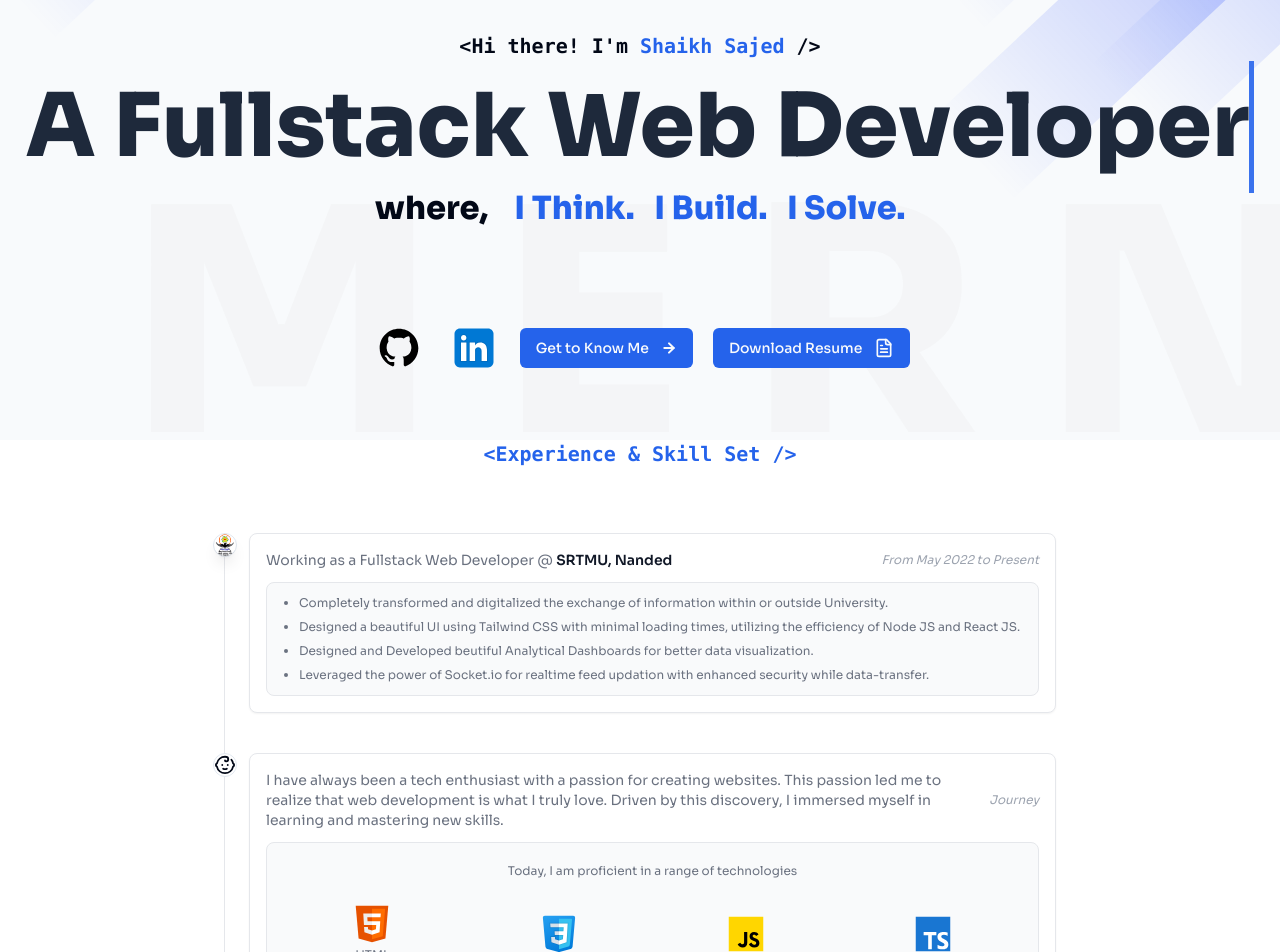
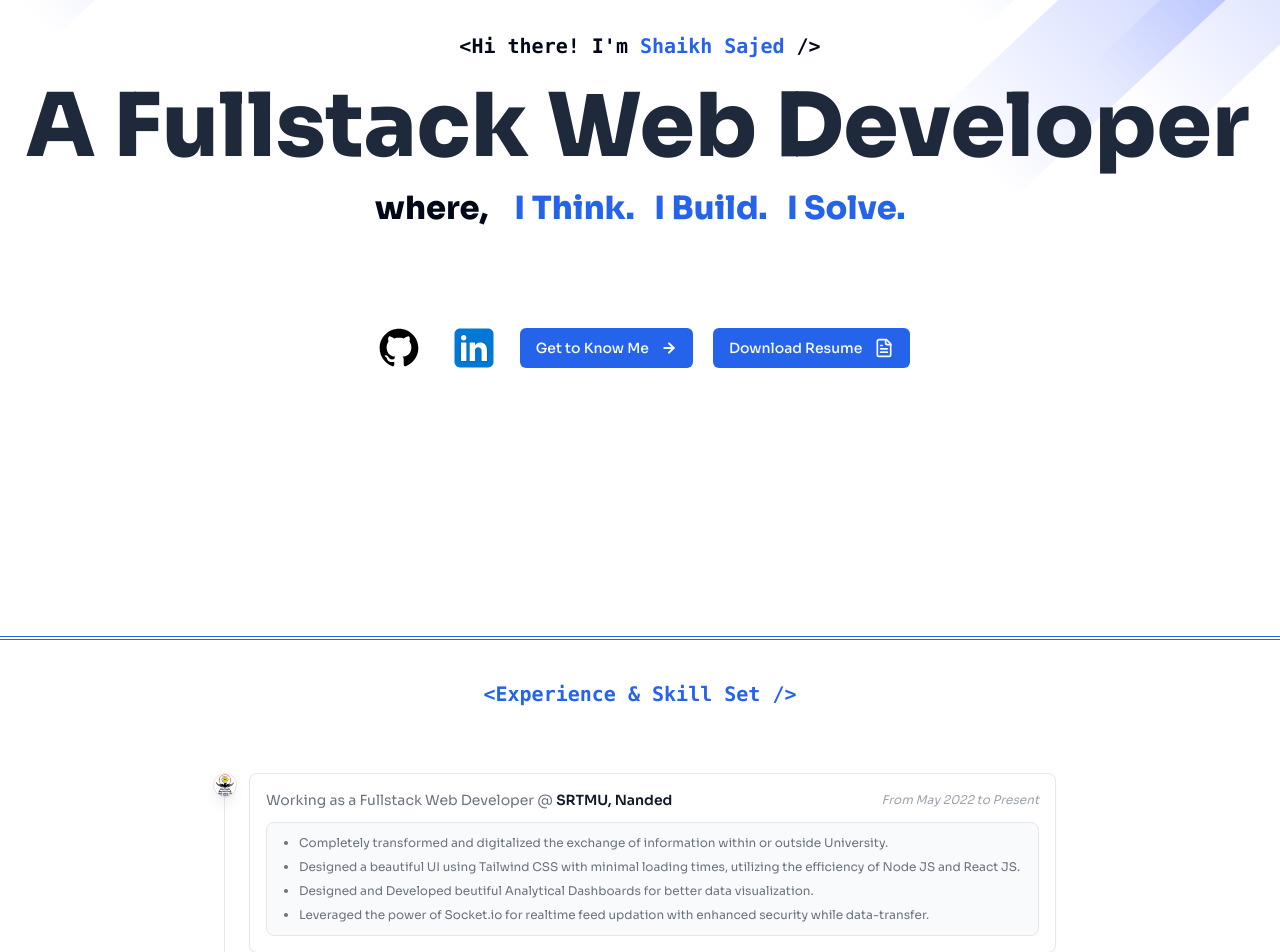
Before and after one commit to myself-sajed/sajed-portfolio, a Next.js app: page / in a window 1280 px wide. Shown: the part 160-1112 px from the top of the page. Built offline with nearby package versions, Linux system fonts and the light colour scheme; what tailwindcss-animated would draw is missing.

Commit message:
add double border to top or bottom of the page

```diff
--- a/src/app/(home)/components/Experience.tsx
+++ b/src/app/(home)/components/Experience.tsx
@@ -3,14 +3,16 @@ import Timeline from "../design/Timeline"
 
 const Experience = () => {
     return (
-        <div id="skills" className="w-full relative overflow-hidden">
-            <h1 className="text-xl font-semibold text-center">
-                <code className="text-primary">{`<Experience & Skill Set />`}</code>
-            </h1>
-            <Timeline />
+        <div id="skills" className="w-full">
+            <div className="py-10 bg-[#ffffff9f] relative overflow-hidden z-30 border-double border-b-4 border-primary">
+                <h1 className="text-xl font-semibold text-center">
+                    <code className="text-primary">{`<Experience & Skill Set />`}</code>
+                </h1>
+                <Timeline />
+            </div>
             <div className="h-screen">
                 <div className="fixed left-[10%] bottom-[10%] w-full">
-                    <p className="inline text-[19.5rem] font-extrabold  text-[#ededed50]">M  E  R  N</p>
+                    <p className="inline text-[19.5rem] font-extrabold  text-[#50a7ff50]">M  E  R  N</p>
                 </div>
             </div>
         </div>
--- a/src/app/(home)/components/Hero.tsx
+++ b/src/app/(home)/components/Hero.tsx
@@ -5,7 +5,7 @@ import { Mail, Phone } from 'lucide-react'
 
 const Hero = () => {
     return (
-        <div className="h w-full relative bg-slate-50">
+        <div className="h-screen w-full relative z-30 bg-white border-double border-b-4 border-primary">
             <section className="cd-position-relative cd-z-index-1">
 
                 <div className="cd-position-relative cd-z-index-2">
--- a/src/app/(home)/components/Projects.tsx
+++ b/src/app/(home)/components/Projects.tsx
@@ -1,9 +1,9 @@
 // https://codyhouse.co/ds/components/app/call-to-action-banner--img-no-padding
 const Projects = () => {
     return (
-        <div id="projects" className='h-screen w-full'>
+        <div id="projects" className='h-screen w-full pt-10 border-double border-t-4 border-primary'>
             <h1 className="text-xl font-semibold text-center">
-                <code className="text-primary mt-5">{`<Major Projects />`}</code>
+                <code className="text-primary">{`<Major Projects />`}</code>
             </h1>
         </div>
     )
--- a/src/app/(home)/design/Timeline.tsx
+++ b/src/app/(home)/design/Timeline.tsx
@@ -45,7 +45,7 @@ const Timeline = () => {
                             <i className="mb-1 text-xs font-normal text-gray-400 sm:order-last sm:mb-0">Journey</i>
                         </div>
                         <div className="px-3 pt-3 pb-4 text-xs font-normal text-gray-500 border border-gray-200 rounded-lg bg-gray-50">
-                            <p className='text-center mt-2'>Today, I am proficient in a range of technologies</p>
+                            <p className='text-center mt-2 font-semibold text-primary '>Today, I have <span className="font-bold text-sm mx-1">2+ Years</span> of experience in </p>
 
                             <div className="grid grid-cols-4 items-center gap-y-5 mt-3 mb-4 space-y-5">
                                 {
```
